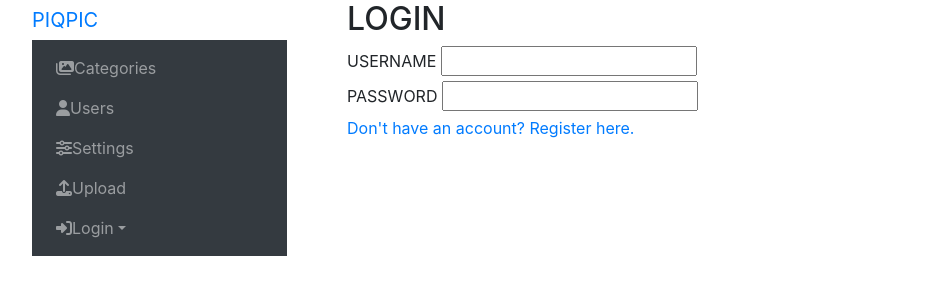
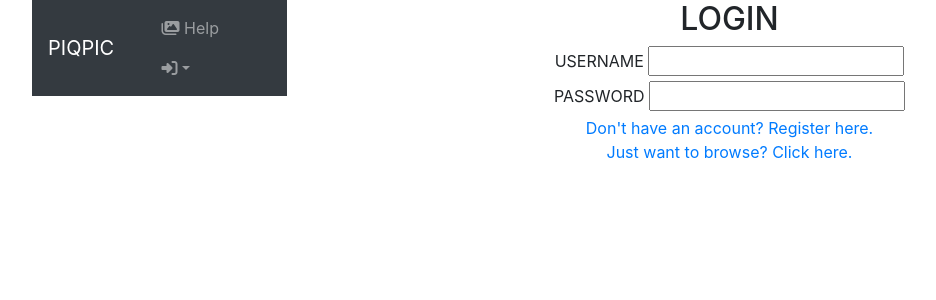
Before and after one commit to 15morrisj/Piqpic, a Flask app: page / in a window 1280 px wide. Shown: the top 300 px of the page, without its empty margins (53-989 px from the left). Run offline with Flask 2, Linux system fonts and the light colour scheme; some libraries are stand-ins or nearby versions.

Commit message:
functionality of main block added

```diff
--- a/static/css/style.css
+++ b/static/css/style.css
@@ -25,3 +25,6 @@
 #brand{
     font-size: 30;
 }
+.login-form{
+    text-align: center;
+}
--- a/templates/404.html
+++ b/templates/404.html
@@ -4,8 +4,8 @@
     <div class="row">
         <div class="col">
             <h1>404</h1>
-            <p>An error occured, and we can't find your page.</p>
-            <p>You can click here to return to home: <a href="/">Button</a></p>
+            <p>An error occured, and we can't find your page. It's probably still WIP.</p>
+            <p>You can click here to return to home: <a href="/home">Button</a></p>
         </div>
     </div>
 </div>
--- a/templates/base.html
+++ b/templates/base.html
@@ -15,34 +15,23 @@
         <div class="row">
             <div class="col-3">
                 <header id="header">
-                    <a id="brand" class="navbar-brand" href="#">PIQPIC</a>
                     <nav id="navbar" class="navbar navbar-expand-lg navbar-dark bg-dark">
+                        <a id="brand" class="navbar-brand" href="#">PIQPIC</a>
                         <button class="navbar-toggler" type="button" data-toggle="collapse" data-target="#navbarNav" aria-controls="navbarNav" aria-expanded="false" aria-label="Toggle navigation">
                             <span class="navbar-toggler-icon"></span>
                         </button>
                         <div class="collapse navbar-collapse" id="navbarNav">
                             <ul class="nav navbar-nav ml-auto">
                                 <li class="nav-item">
-                                    <a class="nav-link" href="#">
-                                        <i class="fas fa-images"></i>Categories
+                                    <a class="nav-link" href="/help">
+                                        <i class="fas fa-images"></i> Help
                                     </a>
                                 </li>
-                                <li class="nav-item">
-                                    <a class="nav-link" href="#"><i class="fas fa-user"></i>Users</a>
-                                </li>
-                                <li class="nav-item">
-                                    <a class="nav-link" href="#"><i class="fas fa-sliders-h"></i>Settings</a>
-                                </li>
-                                <li class="nav-item">
-                                    <a class="nav-link" href="#"><i class="fas fa-upload"></i>Upload</a>
-                                </li>
                                 <li class="nav-item dropdown">
-                                    <a class="nav-link dropdown-toggle" href="#" id="navbarDropdown" role="button" data-toggle="dropdown" aria-haspopup="true" aria-expanded="false"><i class="fas fa-sign-in-alt"></i>Login</a>
+                                    <a class="nav-link dropdown-toggle" href="#" id="navbarDropdown" role="button" data-toggle="dropdown" aria-haspopup="true" aria-expanded="false"><i class="fas fa-sign-in-alt"></i></a>
                                     <div class="dropdown-menu bg-dark" aria-labelledby="navbarDropdown">
-                                        <a class="dropdown-item" href="#">Category 1</a>
-                                        <a class="dropdown-item" href="#">Category 2</a>
-                                        <div class="dropdown-divider"></div>
-                                        <a class="dropdown-item" href="#"><i class="fas fa-images"></i>Manage Categories</a>
+                                        <a class="dropdown-item" href="/">Login</a>
+                                        <a class="dropdown-item" href="/register">Register</a>
                                     </div>
                                 </li>
                             </ul>
--- a/templates/login.html
+++ b/templates/login.html
@@ -2,8 +2,10 @@
 {% block content %}
 <div class="container">
     <div class="row">
+    </div>
+    <div class="row">
         <div class="col">
-            <form>
+            <form class="login-form">
                 <h2>LOGIN</h2>
                 <label for="username">USERNAME</label>
                 <input type="text" name="username" id="username">
@@ -12,6 +14,8 @@
                 <input type="password" name="password" id="password">
                 <br>
                 <a HREF="/register">Don't have an account? Register here.</a>
+                <br>
+                <a HREF="/home">Just want to browse? Click here.</a>
             </form>
         </div>
     </div>
```
